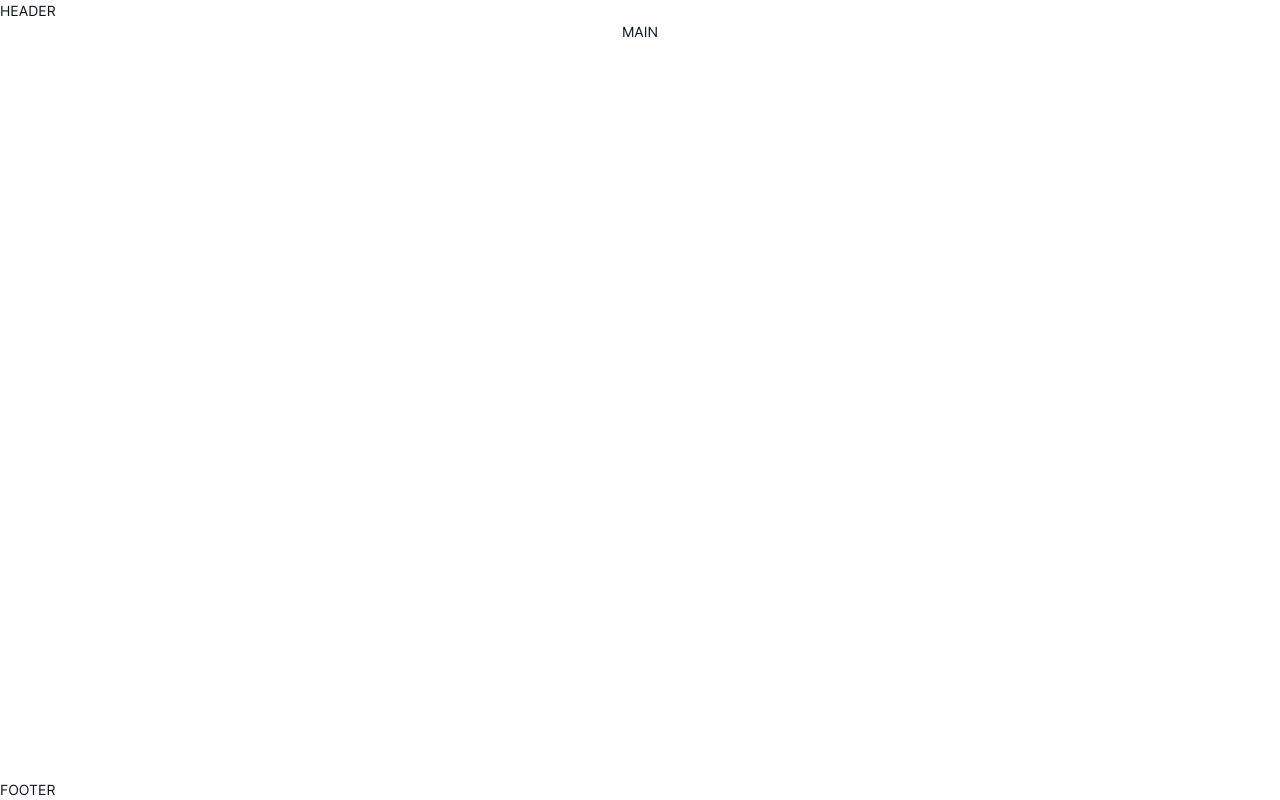
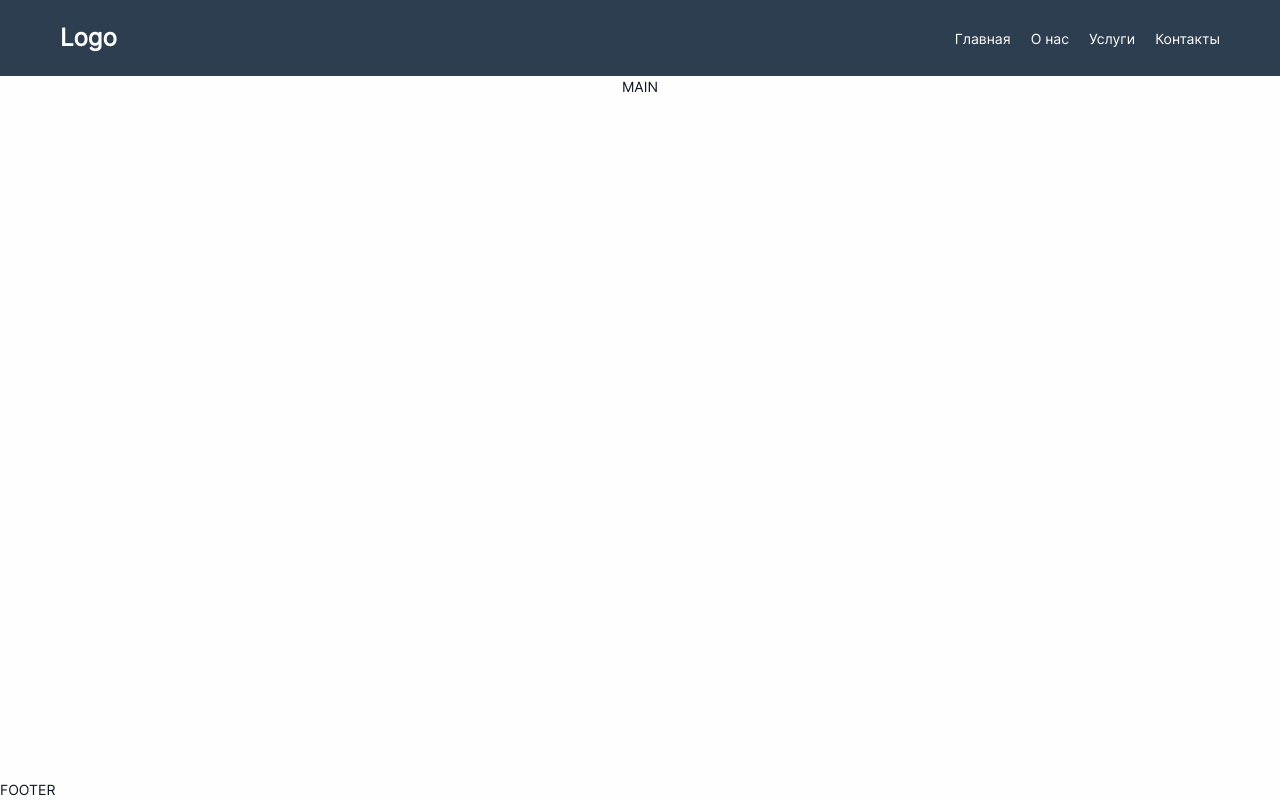
Before and after one commit to mqmqmq1488mq-lang/GitTestProj, a website built with Vite: page index.html in a window 1280 px wide. Built offline with nearby package versions, Linux system fonts and the light colour scheme.

Commit message:
Add header section

```diff
--- a/index.html
+++ b/index.html
@@ -10,7 +10,15 @@
 <body>
     <div class="wrapper">
         <header class="header">
-            HEADER
+            <div class="container">
+                <a href="#" class="header__logo">Logo</a>
+                <nav class="header__nav">
+                    <a href="#hero">Главная</a>
+                    <a href="#about">О нас</a>
+                    <a href="#services">Услуги</a>
+                    <a href="#contacts">Контакты</a>
+                </nav>
+            </div>
         </header>
         <div class="content">
             <main class="main">
--- a/src/styles/layout/_header.scss
+++ b/src/styles/layout/_header.scss
@@ -1,9 +1,35 @@
-header.header {
-    .header__content {
+.header {
+    background: #2c3e50;
+    padding: 20px 0;
+
+    .container {
+        max-width: 1200px;
+        margin: 0 auto;
+        padding: 0 20px;
         display: flex;
-        justify-content: center;
-        flex-direction: column;
+        justify-content: space-between;
         align-items: center;
-        padding: 15px 0;
+    }
+
+    &__logo {
+        color: #fff;
+        font-size: 24px;
+        font-weight: 700;
+        text-decoration: none;
+    }
+
+    &__nav {
+        display: flex;
+        gap: 20px;
+
+        a {
+            color: #fff;
+            text-decoration: none;
+            transition: opacity 0.3s;
+
+            &:hover {
+                opacity: 0.7;
+            }
+        }
     }
 }
```
